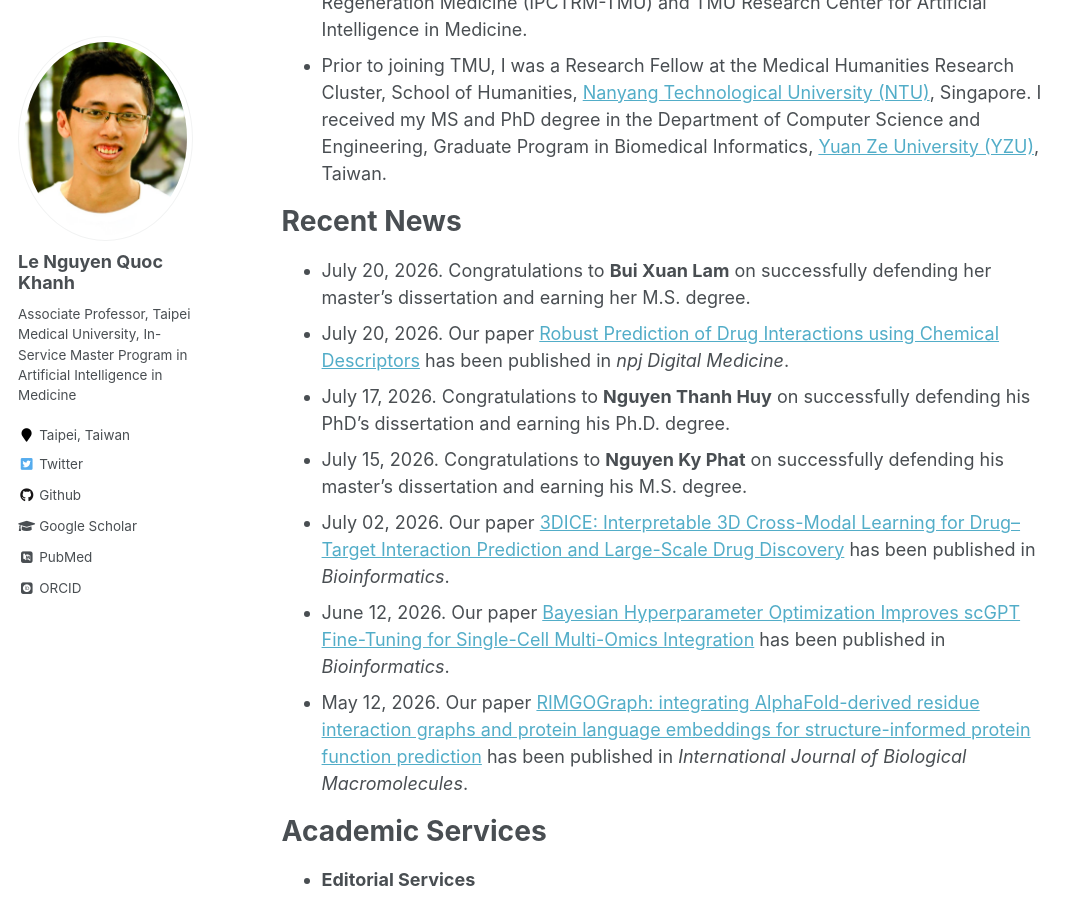
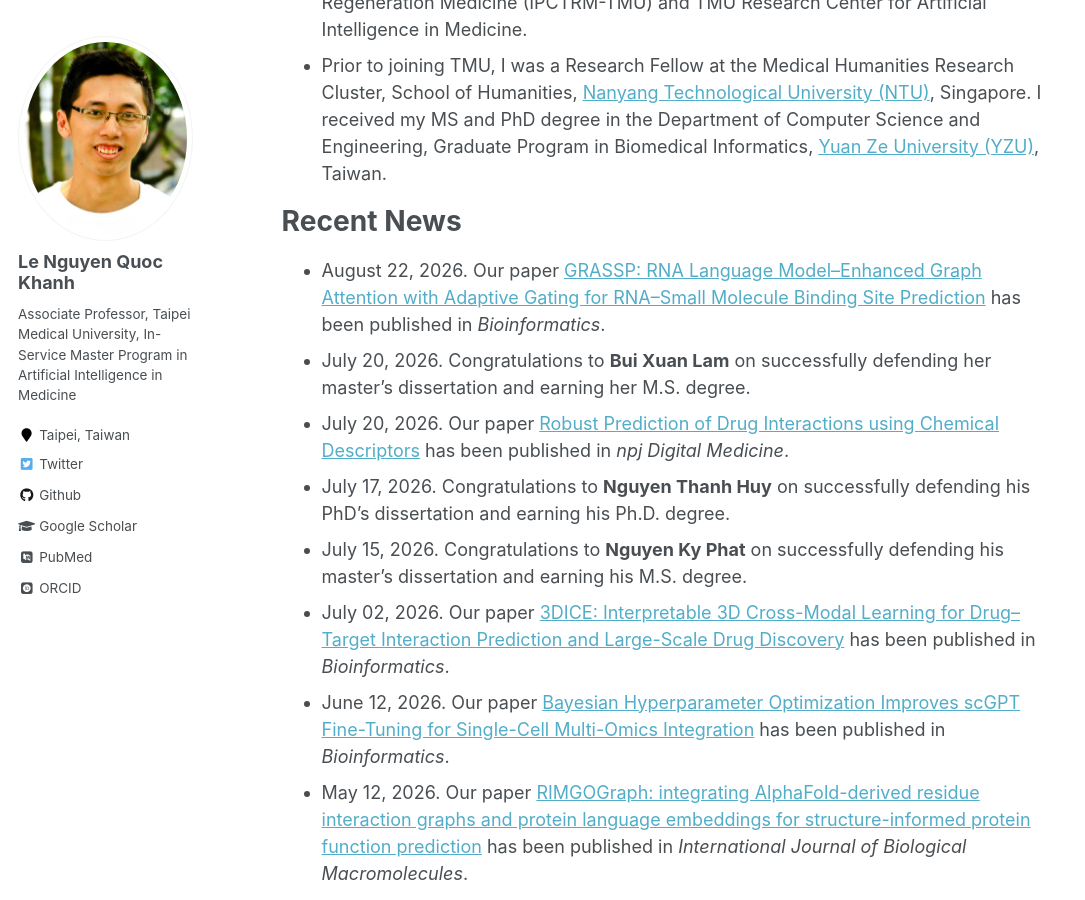
Before and after one commit to khanhlee/khanhlee.github.io, a Jekyll site: the page built from _pages/about.md, in a window 1280 px wide and 900 px high, scrolled down 303 px. Shown: the whole window, without its empty margins (0-1085 px from the left). Built offline with Jekyll 4.4.1, drawn with Linux system fonts in a browser that asks for light colours; some web fonts are replaced.

Commit message:
Update about.md

```diff
--- a/_pages/about.md
+++ b/_pages/about.md
@@ -13,6 +13,7 @@ redirect_from:
 * Prior to joining TMU, I was a Research Fellow at the Medical Humanities Research Cluster, School of Humanities, [Nanyang Technological University (NTU)](http://www.ntu.edu.sg), Singapore. I received my MS and PhD degree in the Department of Computer Science and Engineering, Graduate Program in Biomedical Informatics, [Yuan Ze University (YZU)](https://www.yzu.edu.tw/), Taiwan.
 
 # Recent News
+* August 22, 2026. Our paper [GRASSP: RNA Language Model–Enhanced Graph Attention with Adaptive Gating for RNA–Small Molecule Binding Site Prediction](https://doi.org/10.1093/bioinformatics/btag638) has been published in <i>Bioinformatics</i>.
 * July 20, 2026. Congratulations to <b>Bui Xuan Lam</b> on successfully defending her master's dissertation and earning her M.S. degree.
 * July 20, 2026. Our paper [Robust Prediction of Drug Interactions using Chemical Descriptors](https://doi.org/10.1038/s41746-026-03025-2) has been published in <i>npj Digital Medicine</i>.
 * July 17, 2026. Congratulations to <b>Nguyen Thanh Huy</b> on successfully defending his PhD's dissertation and earning his Ph.D. degree.
```
